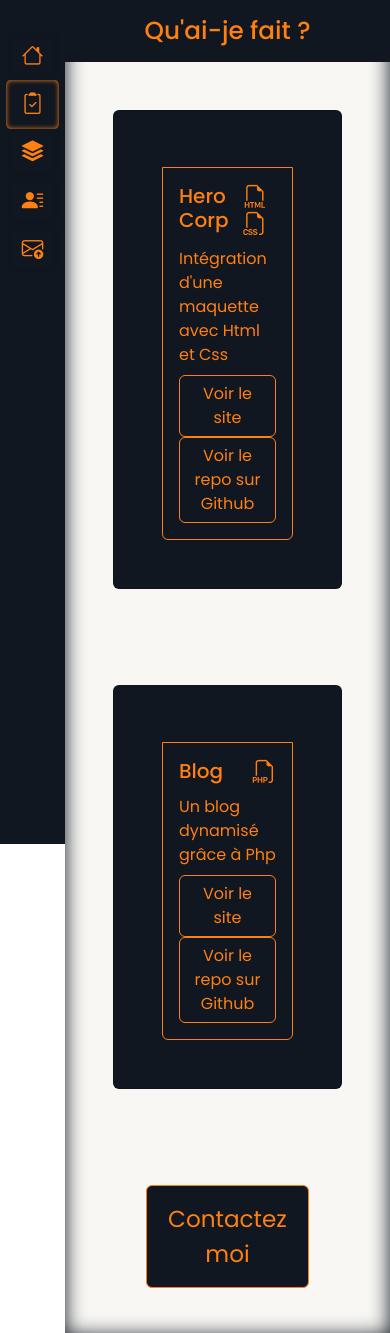
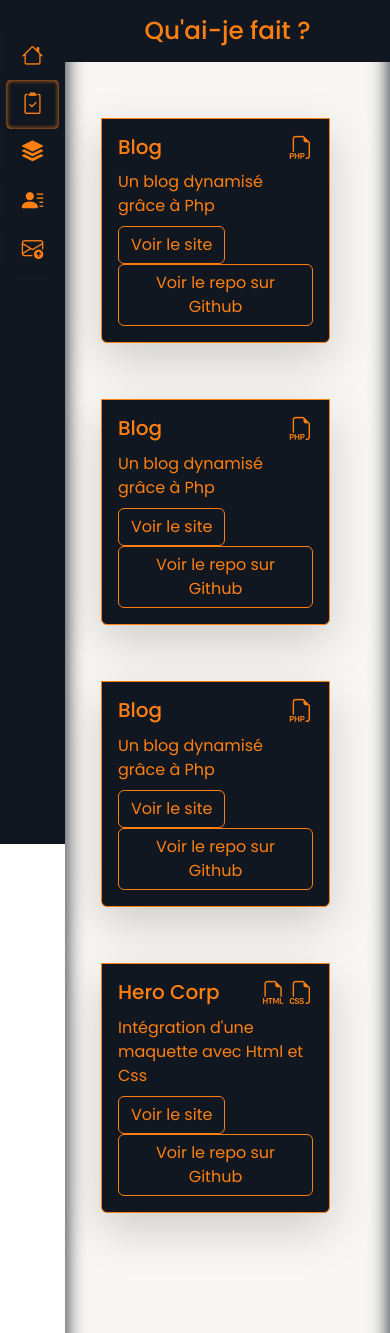
Before and after one commit to Julien-Dussaut/Julien-Dussaut.github.io, a PHP site: page /projets.html in a window 390 px wide. Shown: the top 1333 px of the page. Run offline with PHP 8.4, Linux system fonts and the light colour scheme.

Commit message:
Gestion du responsive pour la page réalisations V-2.

```diff
--- a/css/new-styles.css
+++ b/css/new-styles.css
@@ -142,7 +142,8 @@ section > h3 {
 /* ************************************************** MAIN PROJETS************************************************** */
 
 #projets .card {
-  background-color: var(--black-color);
+  background-color: var(--white-color);
+
 }
 
 #projets .card img {
--- a/projets.html
+++ b/projets.html
@@ -57,21 +57,12 @@
 
 		<h2 id="title-section" class="text-center m-0 p-3 ">Qu'ai-je fait ?</h2>
 
-		<section id="projets" class="d-flex flex-column flex-sm-column flex-md-column flex-xl-row">
+		<section id="projets" class="p-5">
 
-			<article class="card col m-5 p-5">
-				<img src="/images/preview-hero-corp.PNG" class="card-img-top img-fluid d-none d-sm-none d-md-block" alt="Preview du projet Hero Corp">
-				<aside class="card-body mt-2">
-					<h5 class="card-title d-flex justify-content-between">Hero Corp<span><i class="bi bi-filetype-html fs-3"></i>&nbsp;<i class="bi bi-filetype-css fs-3"></i></span></h5>
-					<p class="card-text mb-2">Intégration d'une maquette avec Html et Css</p>
-					<a href="projets/Hero-Corp/html/index.html" target="_blank" class="btn btn-primary">Voir le site</a>
-					<a href="" target="_blank" class="btn btn-primary">Voir le repo sur Github</a>
-				</aside>
-			</article>
-
-			<article class="card col m-5 p-5">
+			<div class="row w-100 justify-content-around">
+			<article class="card col-12 col-xl-5 mt-2 mb-5 border border-0 shadow-lg p-0">
 				<img src="/images/preview-oblog.PNG" class="card-img-top img-fluid d-none d-sm-none d-md-block" alt="Preview projet blog">
-				<aside class="card-body mt-2">
+				<aside class="card-body">
 					<h5 class="card-title d-flex justify-content-between">Blog <i class="bi bi-filetype-php fs-3"></i></h5>
 					<p class="card-text mb-2">Un blog dynamisé grâce à Php</p>
 					<a href="projets/oBlog/index.php" target="_blank" class="btn btn-primary">Voir le site</a>
@@ -79,6 +70,36 @@
 				</aside>
 			</article>
 
+			<article class="card col-12 col-xl-5 mt-2 mb-5 border border-0 shadow-lg p-0">
+				<img src="/images/preview-oblog.PNG" class="card-img-top img-fluid d-none d-sm-none d-md-block" alt="Preview projet blog">
+				<aside class="card-body">
+					<h5 class="card-title d-flex justify-content-between">Blog <i class="bi bi-filetype-php fs-3"></i></h5>
+					<p class="card-text mb-2">Un blog dynamisé grâce à Php</p>
+					<a href="projets/oBlog/index.php" target="_blank" class="btn btn-primary">Voir le site</a>
+					<a href="" target="_blank" class="btn btn-primary">Voir le repo sur Github</a>
+				</aside>
+			</article>
+
+			<article class="card col-12 col-xl-5 mt-2 mb-5 border border-0 shadow-lg p-0">
+				<img src="/images/preview-oblog.PNG" class="card-img-top img-fluid d-none d-sm-none d-md-block" alt="Preview projet blog">
+				<aside class="card-body">
+					<h5 class="card-title d-flex justify-content-between">Blog <i class="bi bi-filetype-php fs-3"></i></h5>
+					<p class="card-text mb-2">Un blog dynamisé grâce à Php</p>
+					<a href="projets/oBlog/index.php" target="_blank" class="btn btn-primary">Voir le site</a>
+					<a href="" target="_blank" class="btn btn-primary">Voir le repo sur Github</a>
+				</aside>
+			</article>
+
+			<article class="card col-12 col-xl-5 mt-2 mb-5 border border-0 shadow-lg p-0">
+				<img src="/images/preview-hero-corp.PNG" class="card-img-top img-fluid d-none d-sm-none d-md-block" alt="Preview du projet Hero Corp">
+				<aside class="card-body">
+					<h5 class="card-title d-flex justify-content-between">Hero Corp<span><i class="bi bi-filetype-html fs-3"></i>&nbsp;<i class="bi bi-filetype-css fs-3"></i></span></h5>
+					<p class="card-text mb-2">Intégration d'une maquette avec Html et Css</p>
+					<a href="projets/Hero-Corp/html/index.html" target="_blank" class="btn btn-primary">Voir le site</a>
+					<a href="" target="_blank" class="btn btn-primary">Voir le repo sur Github</a>
+				</aside>
+			</article>
+		</div>
 		</section>
 		<section class="d-flex flex-column">
 
```
